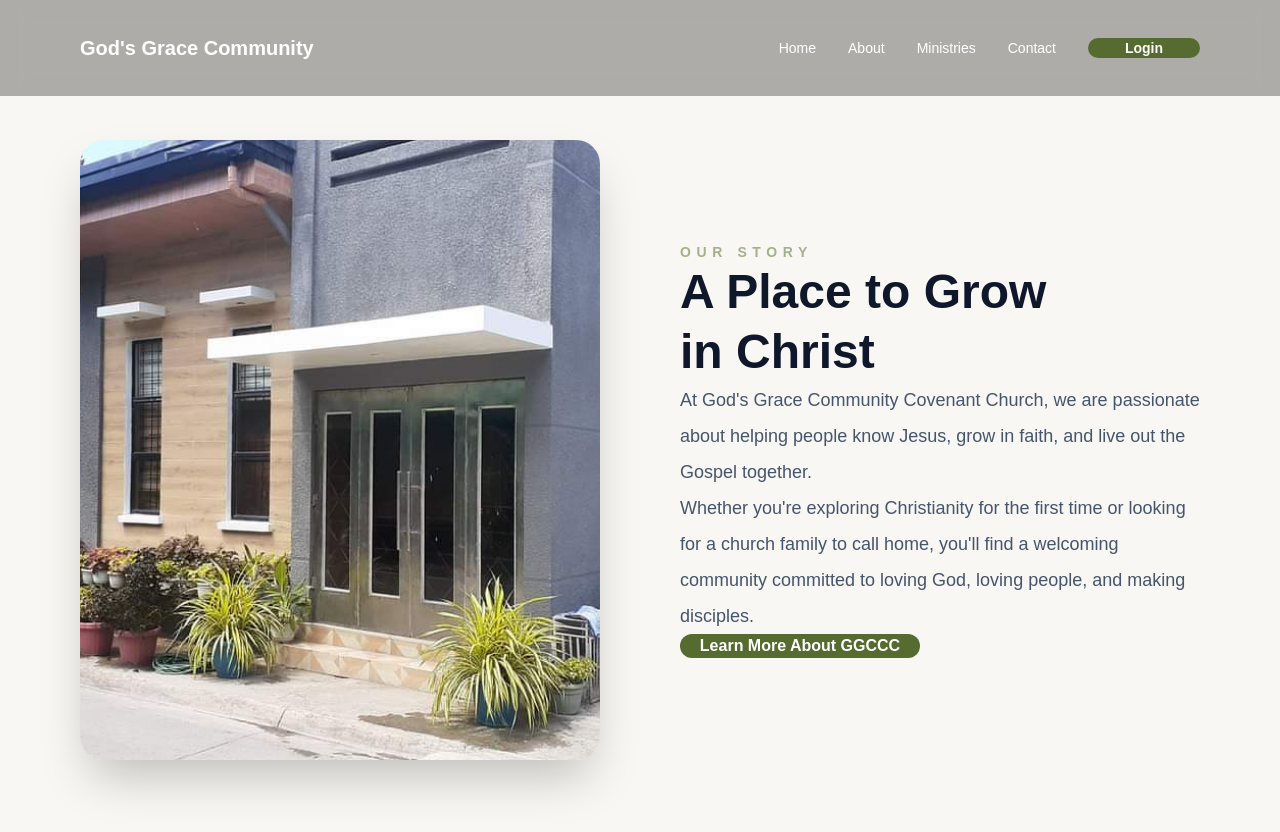
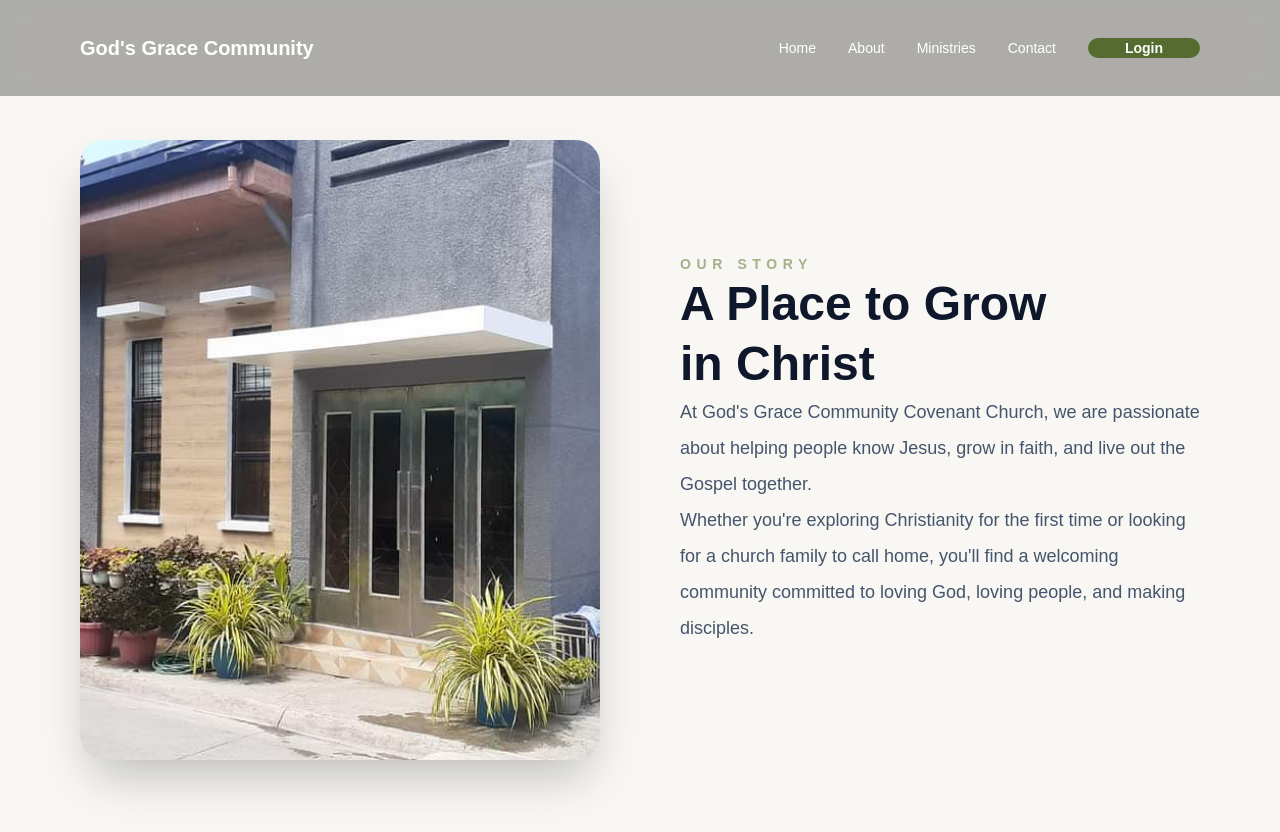
Before and after one commit to GodsGraceCommunityPH/church-cms, a React (Vite) app in the folder frontend/: page /about in a window 1280 px wide. Shown: the top 832 px of the page. Built offline with nearby package versions, Linux system fonts and the light colour scheme.

Commit message:
update package

```diff
--- a/frontend/package.json
+++ b/frontend/package.json
@@ -7,7 +7,8 @@
     "dev": "vite",
     "build": "tsc -b && vite build",
     "lint": "oxlint",
-    "preview": "vite preview"
+    "preview": "vite preview",
+    "push": "cd .. && npm run push"
   },
   "dependencies": {
     "@tailwindcss/vite": "^4.3.2",
--- a/frontend/src/components/About.tsx
+++ b/frontend/src/components/About.tsx
@@ -48,10 +48,6 @@ function About() {
             for a church family to call home, you'll find a welcoming community
             committed to loving God, loving people, and making disciples.
           </p>
-
-          <button className="min-w-[240px] rounded-xl bg-[#556B2F] px-10 py-5 font-semibold text-white transition-all duration-300 hover:scale-105 hover:bg-[#6B8E23]">
-            Learn More About GGCCC
-          </button>
         </div>
       </div>
     </section>
```
